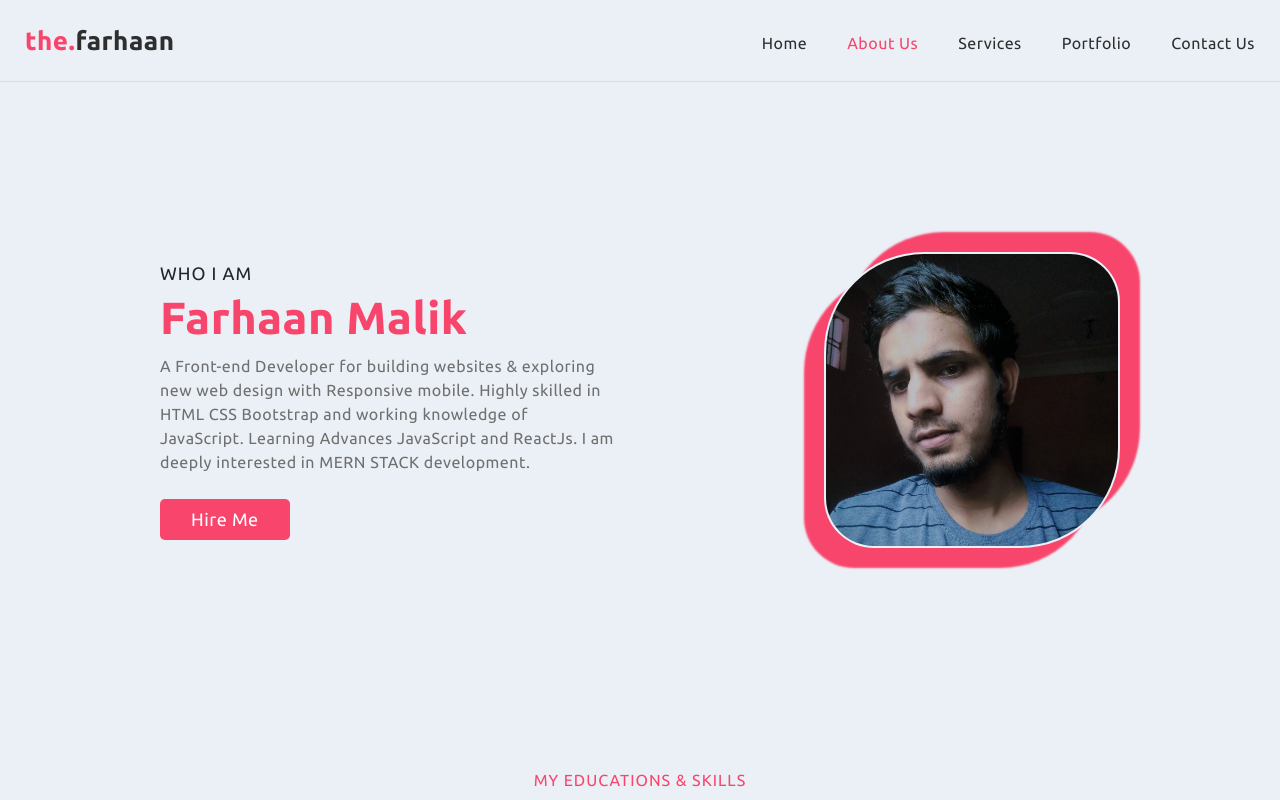
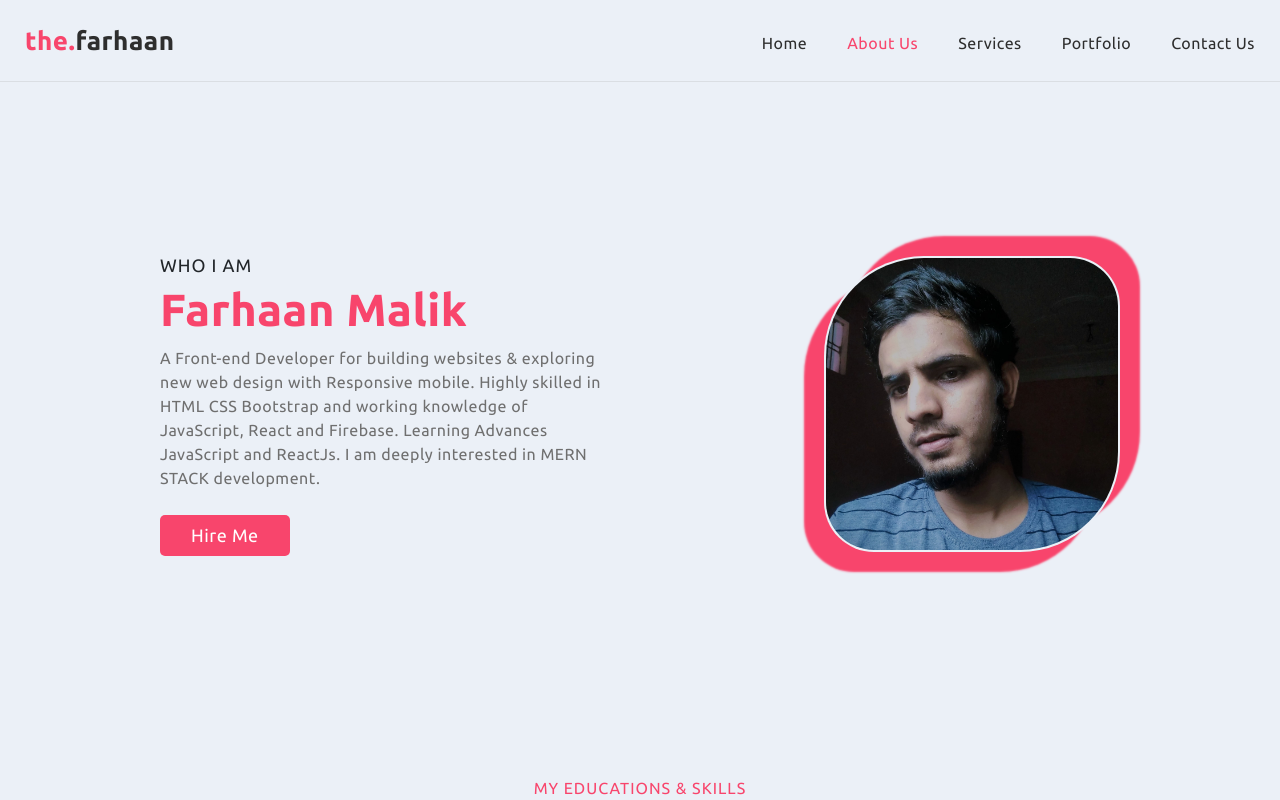
Before and after one commit to farhaanmalik/react-dev-portfolio, a React (Create React App) app: page /about in a window 1280 px wide. Shown: the top 800 px of the page. Built offline with nearby package versions, Linux system fonts and the light colour scheme; the HTML template or start-up script is replaced by a standard one.

Commit message:
Update About.js

```diff
--- a/src/About.js
+++ b/src/About.js
@@ -9,7 +9,7 @@ const About = () => {
     subhead: "WHO I AM",
     name: "Farhaan Malik",
     image: "./images/about.jpg",
-    myInfo: "A Front-end Developer for building websites & exploring new web design with Responsive mobile. Highly skilled in HTML CSS Bootstrap and working knowledge of JavaScript. Learning Advances JavaScript and ReactJs. I am deeply interested in MERN STACK development.",
+    myInfo: "A Front-end Developer for building websites & exploring new web design with Responsive mobile. Highly skilled in HTML CSS Bootstrap and working knowledge of JavaScript, React and Firebase. Learning Advances JavaScript and ReactJs. I am deeply interested in MERN STACK development.",
   }
 
   return (
```
